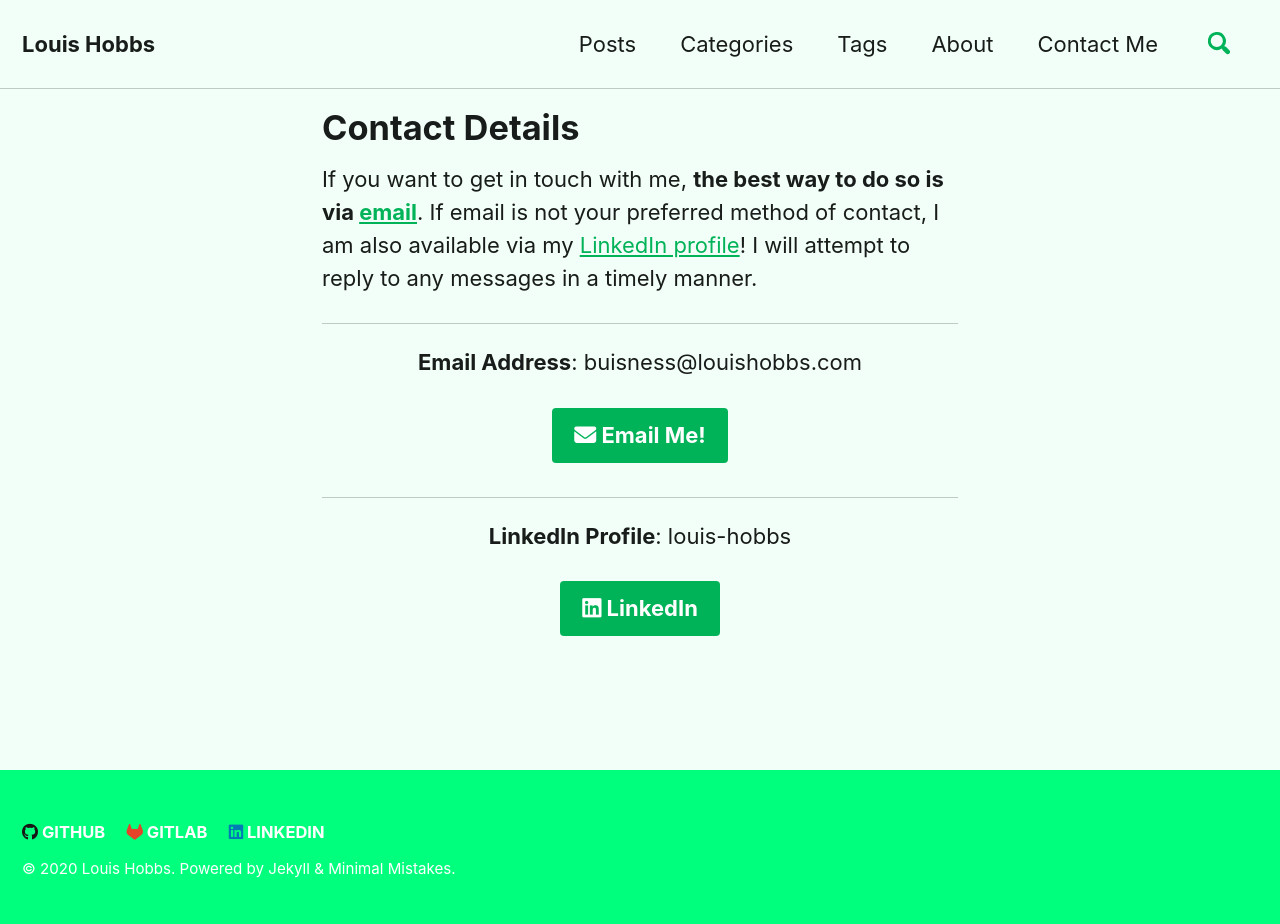
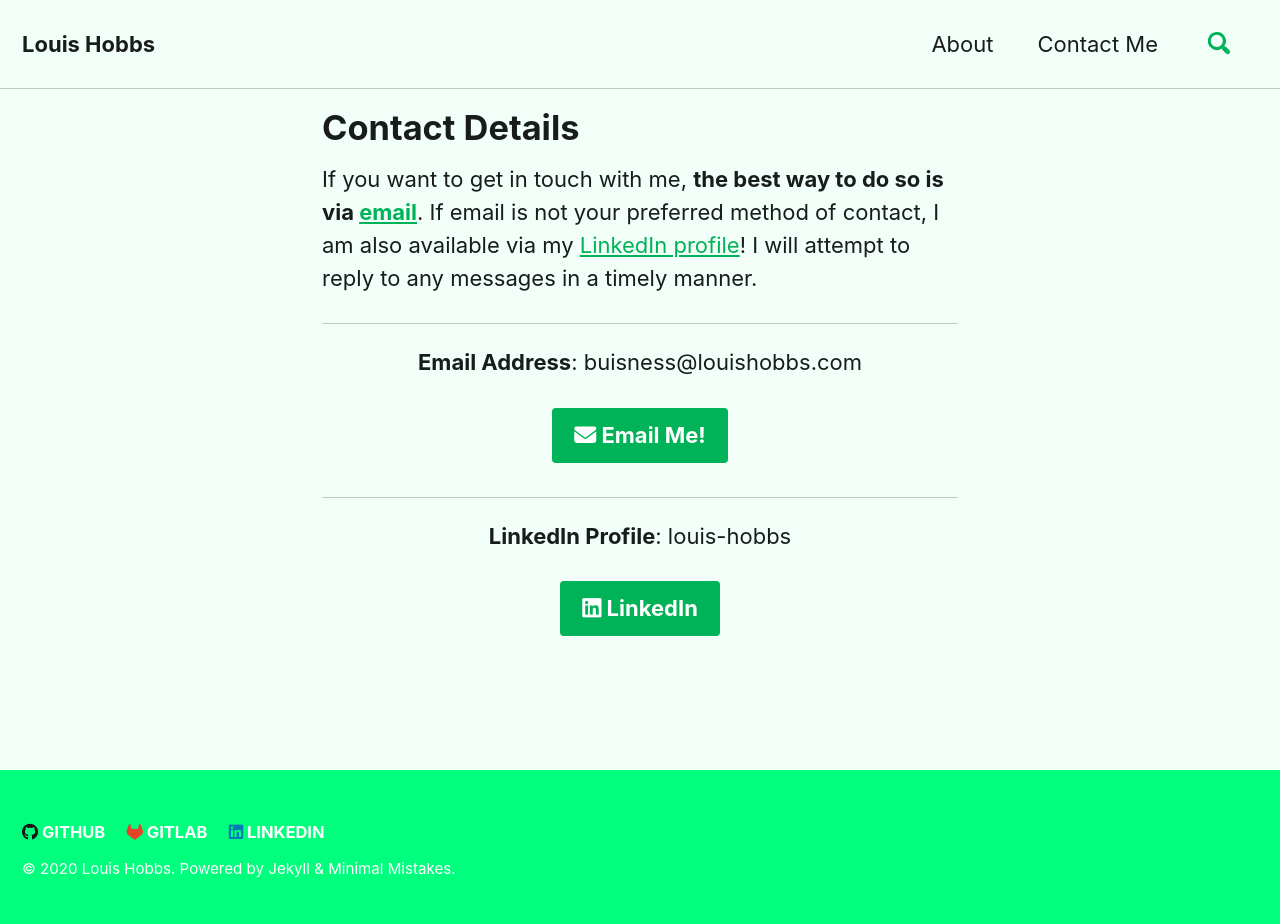
Before and after one commit to Bazzadwarf/Bazzadwarf.github.io, a Jekyll site: the page built from _pages/contact.md, in a window 1280 px wide. Built offline with Jekyll 4.4.1, drawn with Linux system fonts in a browser that asks for light colours; cached includes are drawn as plain includes; nearby versions of some CDN libraries; a script that is not in the unit is left out; comment, search, counter and statistics services are not loaded.

Commit message:
Remove unused headings

```diff
--- a/_data/navigation.yml
+++ b/_data/navigation.yml
@@ -1,10 +1,4 @@
 main:
-  - title: "Posts"
-    url: /posts/
-  - title: "Categories"
-    url: /categories/
-  - title: "Tags"
-    url: /tags/
   - title: "About"
     url: /about/
   - title: "Contact Me"
```
